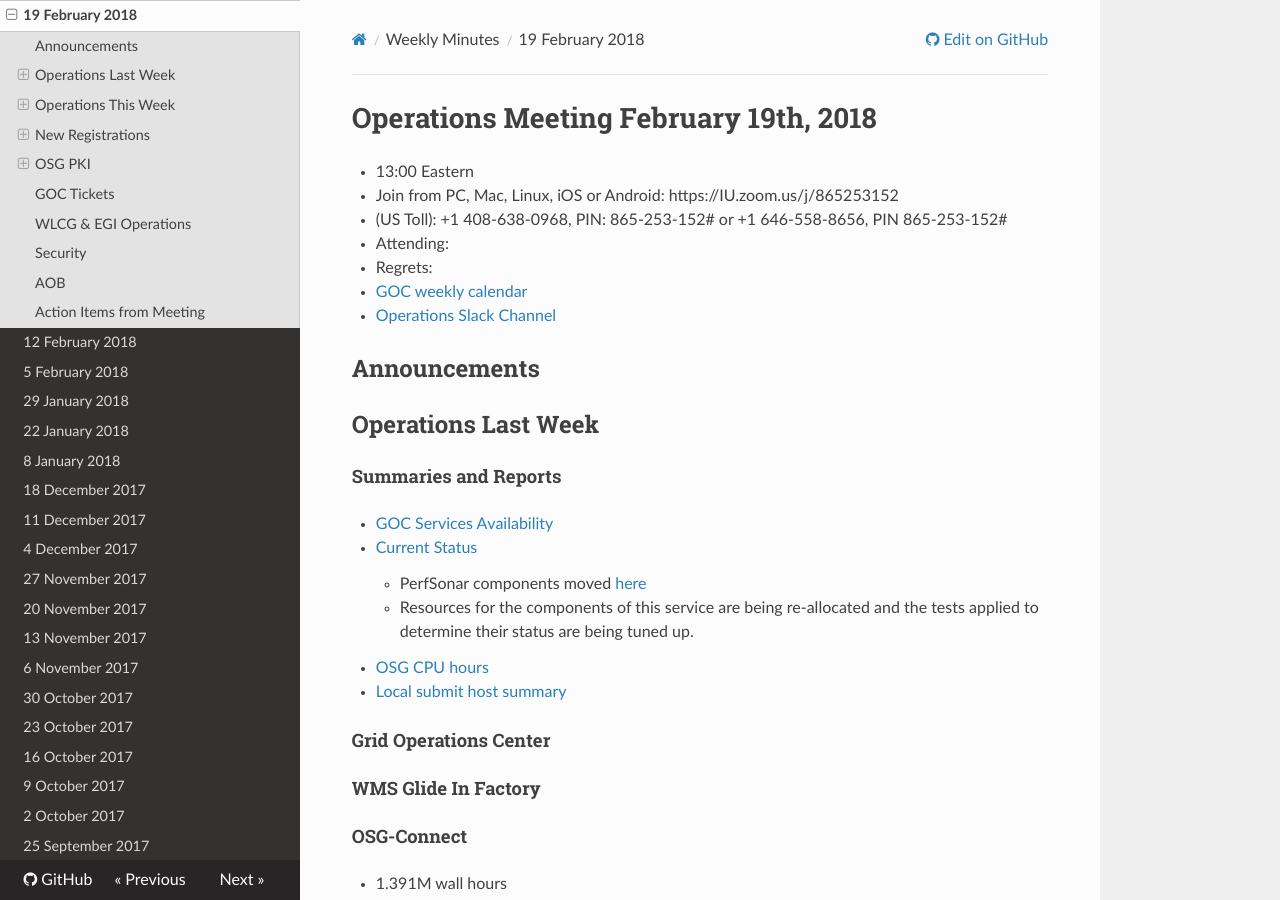
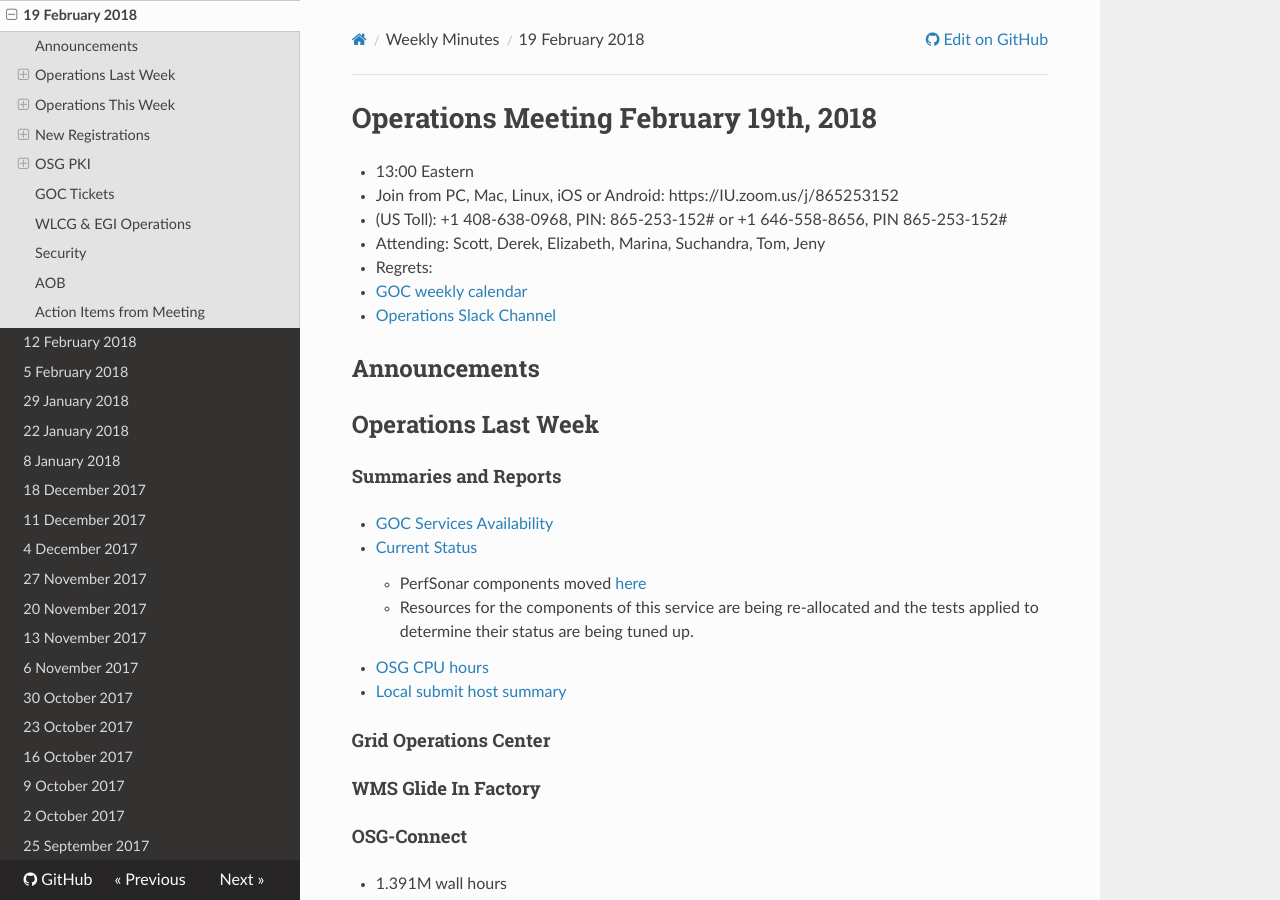
Before and after one commit to osg-htc/operations, an MkDocs documentation site: the page built from docs/WeeklyMinutes/19Feb2018.md, in a window 1280 px wide and 900 px high. Built offline with MkDocs 1.6.1, drawn with Linux system fonts in a browser that asks for light colours; nearby versions of some CDN libraries; old or Windows-style settings are respelled for this version of MkDocs.

Commit message:
Update 19Feb2018.md

```diff
--- a/docs/WeeklyMinutes/19Feb2018.md
+++ b/docs/WeeklyMinutes/19Feb2018.md
@@ -2,7 +2,7 @@
    * 13:00 Eastern
    * Join from PC, Mac, Linux, iOS or Android: https://IU.zoom.us/j/865253152
    * (US Toll): +1 408-638-0968, PIN: 865-253-152# or +1 646-558-8656, PIN 865-253-152#
-   * Attending:
+   * Attending: Scott, Derek, Elizabeth, Marina, Suchandra, Tom, Jeny
    * Regrets:
    * [GOC weekly calendar](http://www.google.com/calendar/embed?src=c1htpcfoe6btrtc7n3uddg8mvs%40group.calendar.google.com&ctz=America/New_York)
    * [Operations Slack Channel](https://opensciencegrid.slack.com/messages/C5GAYBGA0/)
```
